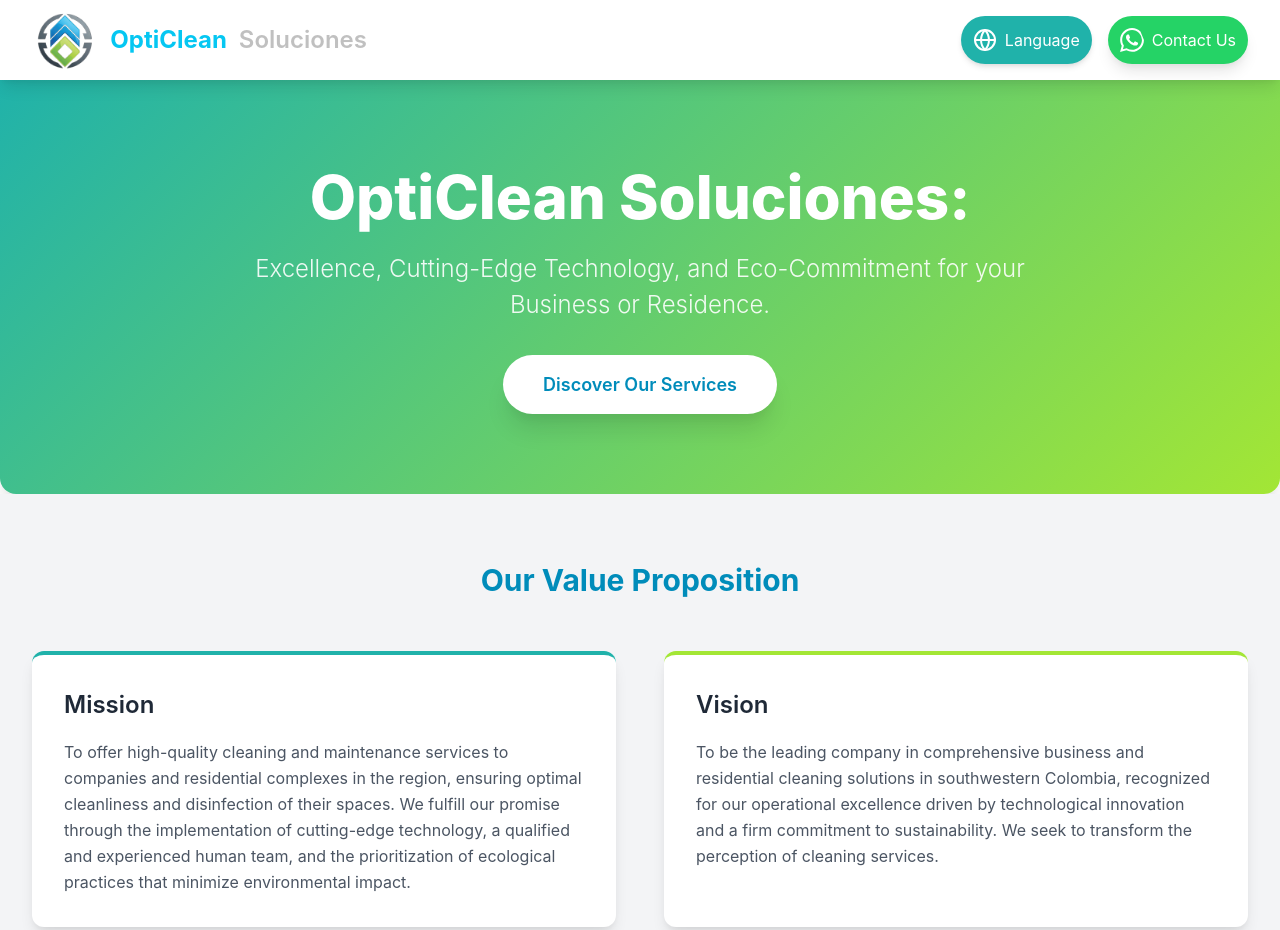
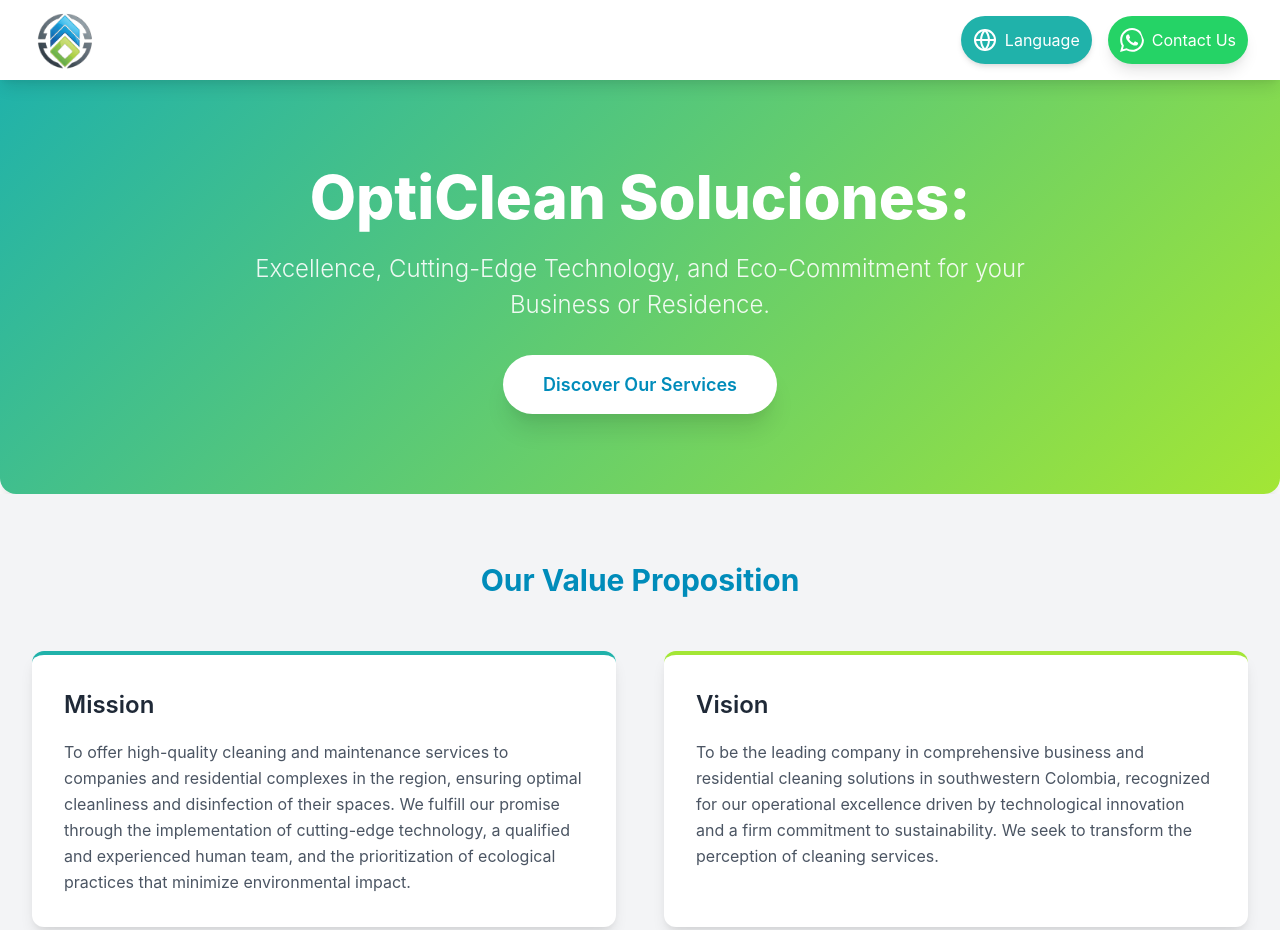
Before and after one commit to superpodernet-code/opticlean, a plain HTML site: page index.html in a window 1280 px wide. Shown: the top 930 px of the page. Drawn offline with nearby package versions, Linux system fonts and the light colour scheme.

Commit message:
tu mensaje

```diff
--- a/index.html
+++ b/index.html
@@ -44,12 +44,14 @@
                 <div class="header-content">
 
                     <!-- Logo y marca -->
+
                     <div class="logo-container">
                         <div class="logo-image">
                             <img src="./assets/images/logo.png" alt="OptiClean- Logo" class="logo-img">
                         </div>
-                        <span class="logo-text">OptiClean </span>
-                        <span class="logo-text2">Soluciones</span>
+
+                        <!-- <span class="logo-text">OptiClean </span>
+                        <span class="logo-text2">Soluciones</span> -->
                     </div>
 
                     <!-- Controles de navegación -->
```
